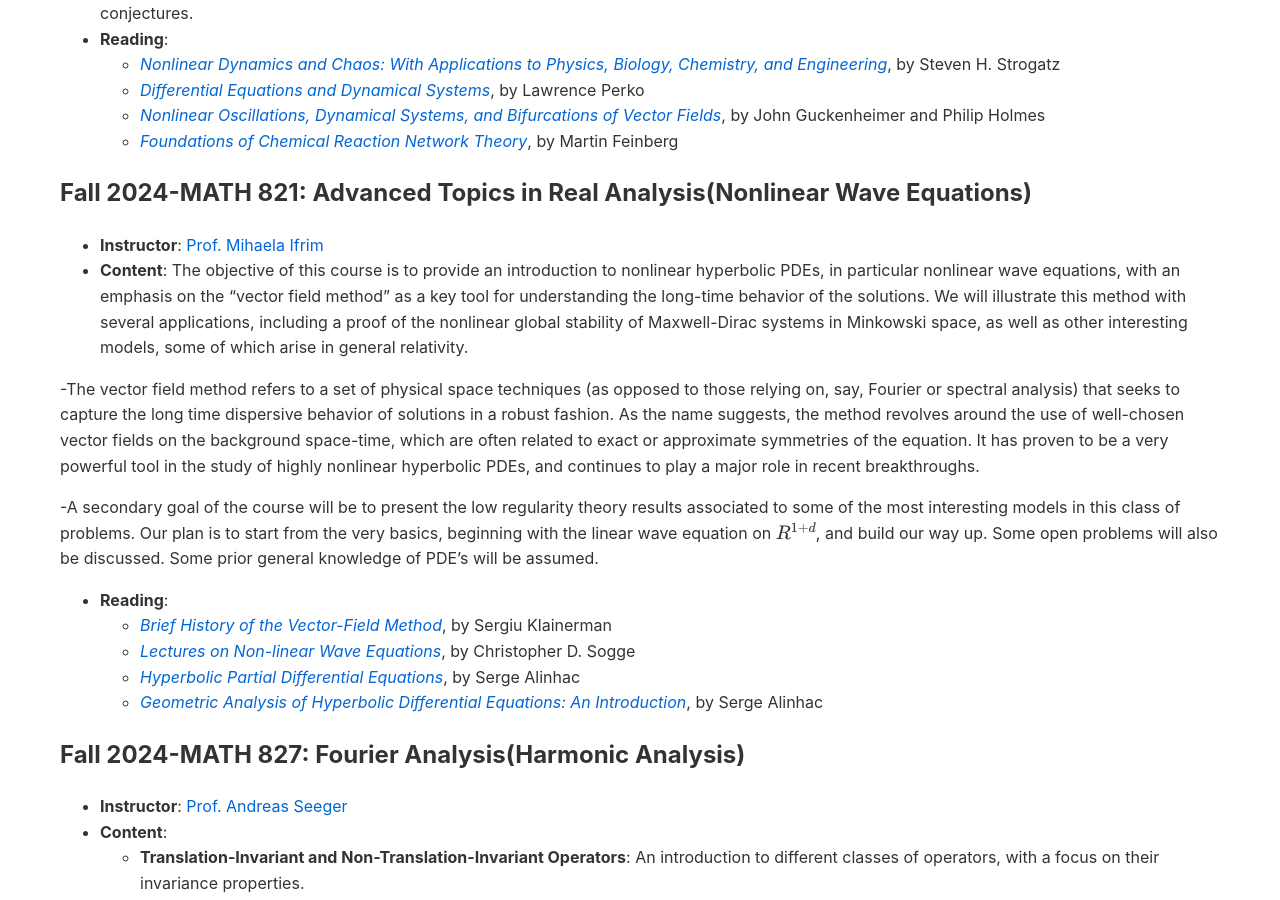
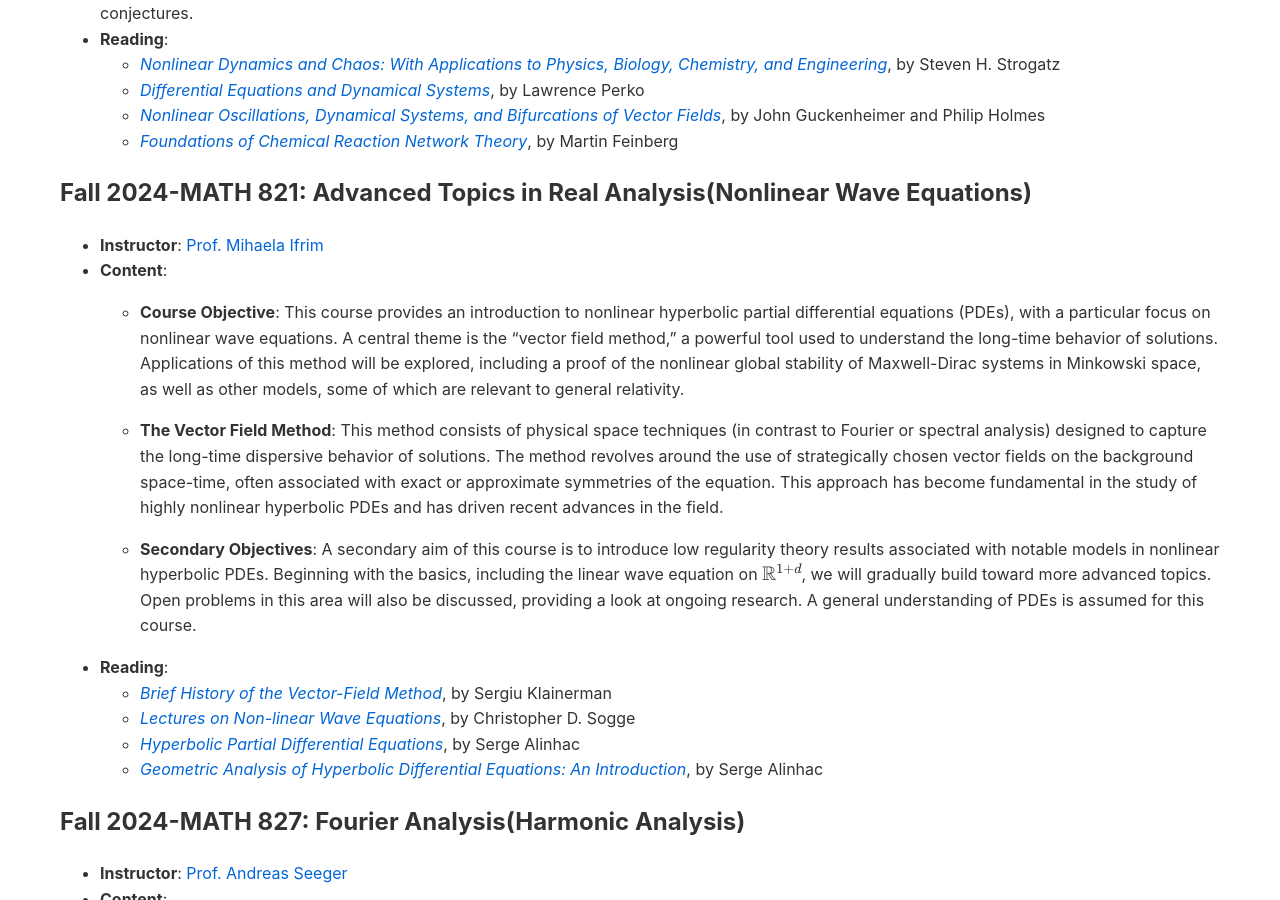
Before and after one commit to Yoon-1023/Yoon-1023.github.io, a Jekyll site: the page built from courses.md, in a window 1280 px wide and 900 px high, scrolled down 2063 px. Built offline with Jekyll 4.4.1, drawn with Linux system fonts in a browser that asks for light colours.

Commit message:
Update courses.md

```diff
--- a/courses.md
+++ b/courses.md
@@ -79,11 +79,12 @@ application in finance, filtering, and control.
 
 ## Fall 2024-MATH 821: Advanced Topics in Real Analysis(Nonlinear Wave Equations)
 - **Instructor**: [Prof. Mihaela Ifrim](https://people.math.wisc.edu/~ifrim/)
-- **Content**:  The objective of this course is to provide an introduction to nonlinear hyperbolic PDEs, in particular nonlinear wave equations, with an emphasis on the "vector field method" as a key tool for understanding the long-time behavior of the solutions. We will illustrate this method with several applications, including a proof of the nonlinear global stability of Maxwell-Dirac systems in Minkowski space, as well as other interesting models, some of which arise in general relativity.
+- **Content**:
+  - **Course Objective**: This course provides an introduction to nonlinear hyperbolic partial differential equations (PDEs), with a particular focus on nonlinear wave equations. A central theme is the "vector field method," a powerful tool used to understand the long-time behavior of solutions. Applications of this method will be explored, including a proof of the nonlinear global stability of Maxwell-Dirac systems in Minkowski space, as well as other models, some of which are relevant to general relativity.
 
--The vector field method refers to a set of physical space techniques (as opposed to those relying on, say, Fourier or spectral analysis) that seeks to capture the long time dispersive behavior of solutions in a robust fashion. As the name suggests, the method revolves around the use of well-chosen vector fields on the background space-time, which are often related to exact or approximate symmetries of the equation. It has proven to be a very powerful tool in the study of highly nonlinear hyperbolic PDEs, and continues to play a major role in recent breakthroughs.
+  - **The Vector Field Method**: This method consists of physical space techniques (in contrast to Fourier or spectral analysis) designed to capture the long-time dispersive behavior of solutions. The method revolves around the use of strategically chosen vector fields on the background space-time, often associated with exact or approximate symmetries of the equation. This approach has become fundamental in the study of highly nonlinear hyperbolic PDEs and has driven recent advances in the field.
 
--A secondary goal  of the course will be to present the low regularity theory results associated to some of the most interesting models in this class of problems.  Our plan is to start from the very basics, beginning with the linear wave equation on $$R^{1+d}$$, and build our way up. Some open problems will also be discussed. Some prior general knowledge of PDE's will be assumed.
+  - **Secondary Objectives**: A secondary aim of this course is to introduce low regularity theory results associated with notable models in nonlinear hyperbolic PDEs. Beginning with the basics, including the linear wave equation on $$\mathbb{R}^{1+d}$$, we will gradually build toward more advanced topics. Open problems in this area will also be discussed, providing a look at ongoing research. A general understanding of PDEs is assumed for this course.
 - **Reading**:
   - [*Brief History of the Vector-Field Method*](#references), by Sergiu Klainerman
   - [*Lectures on Non-linear Wave Equations*](#references), by Christopher D. Sogge
```
